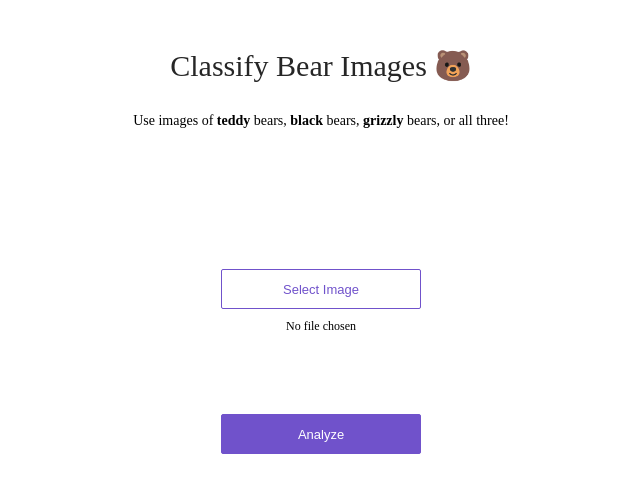
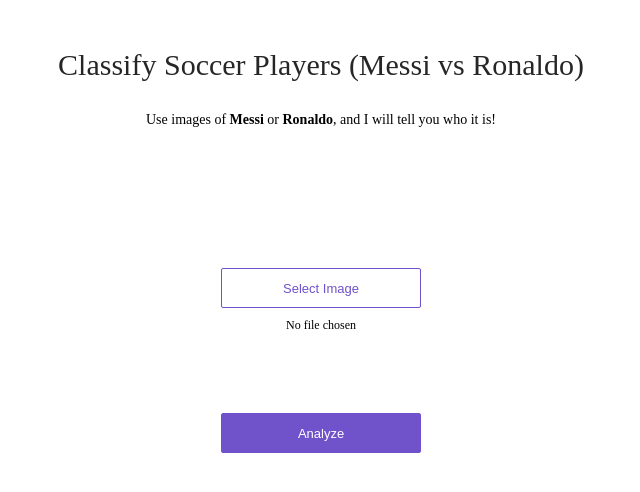
Before and after one commit to lewinschmitt/spc, a plain HTML site: page app/view/index.html in a window 1280 px wide. Shown: the whole page, without its empty margins (319-959 px from the left). Drawn offline with Linux system fonts and the light colour scheme.

Commit message:
Update index.html

```diff
--- a/app/view/index.html
+++ b/app/view/index.html
@@ -7,10 +7,9 @@
 <body>
 <div>
   <div class='center'>
-    <div class='title'>Classify Bear Images 🐻</div>
+    <div class='title'>Classify Soccer Players (Messi vs Ronaldo)</div>
     <p>
-      Use images of <strong>teddy</strong> bears, <strong>black</strong> bears, <strong>grizzly</strong> bears, or
-      all three!
+      Use images of <strong>Messi</strong> or <strong>Ronaldo</strong>, and I will tell you who it is!
     </p>
     <div class='content'>
       <div class='no-display'>
```
